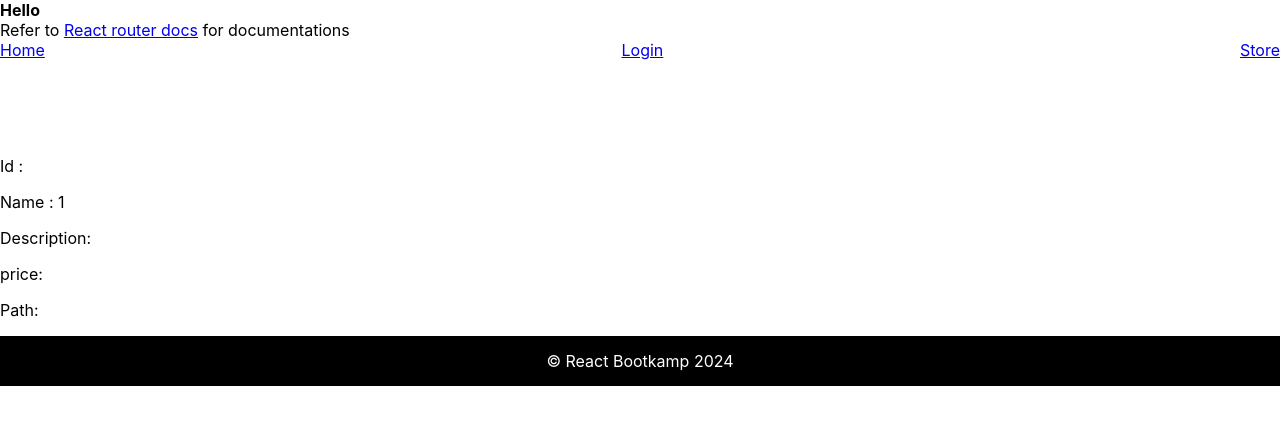
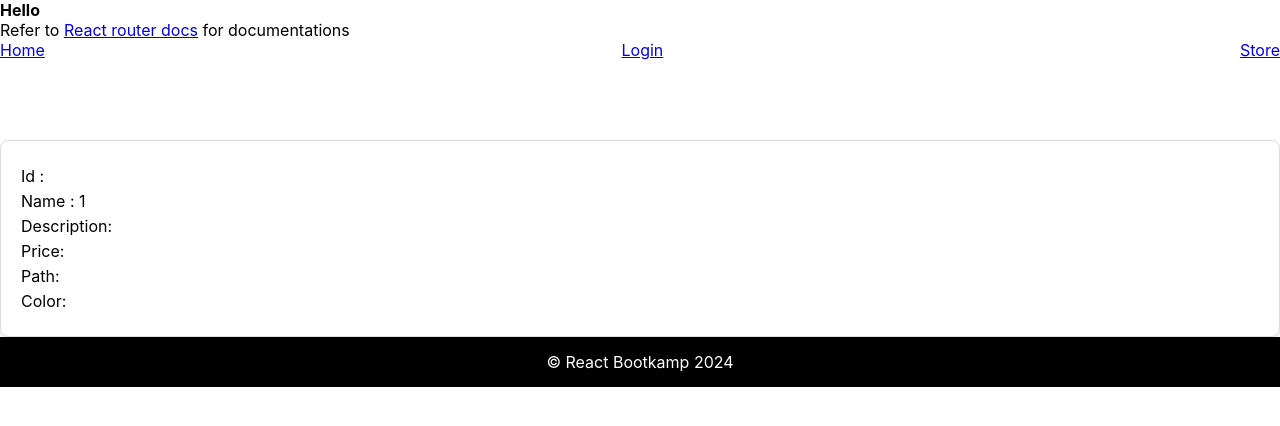
Before and after one commit to XhaninaIna/route_continue_day_3, a React (Create React App) app: page /store/1 in a window 1280 px wide. Shown: the top 426 px of the page. Built offline with nearby package versions, Linux system fonts and the light colour scheme.

Commit message:
Update ProductPage.jsx

```diff
--- a/src/pages/ProductPage.jsx
+++ b/src/pages/ProductPage.jsx
@@ -1,35 +1,33 @@
-
-import { useSearchParams , useLocation, useParams} from 'react-router-dom';
-import { useEffect, useState } from 'react';
+import { useSearchParams, useLocation, useParams } from "react-router-dom";
+import { useEffect, useState } from "react";
+import "./productPage.css";
 // i kalojme te dhenat nga historia e state
 export default function ProductPage() {
   //query strings
-    const [searchParams, setSearchParams]= useSearchParams();
+  const [searchParams, setSearchParams] = useSearchParams();
   console.log(searchParams);
   // marrim te dhenat nga historia e state me locationin
   const location = useLocation();
   // marrim emrin me useParams
-    const {productSlug}=useParams();
+  const { productSlug } = useParams();
   // state qe marrim produktin
   const [product, setProduct] = useState(null);
-
 
   // mbushim product me vlera qe ka state
   useEffect(() => {
     console.log(location.state);
-        if (location.state!==null) {
+    if (location.state !== null) {
       setProduct(location.state);
     }
   }, [location]);
-
-
   return (
-        <div>
+    <div className="product-page">
       <p> Id : {product?.id} </p>
       <p> Name : {productSlug}</p>
       <p>Description:{product?.description}</p>
-      <p> price: {product?.price}</p>
-      <p> Path: {product?.path}</p>
+      <p>Price: {product?.price}</p>
+      <p>Path: {product?.path}</p>
+      <p>Color:{product?.color}</p>
     </div>
   );
 }
```
Lines whose indentation alone changed are shown as unchanged.
